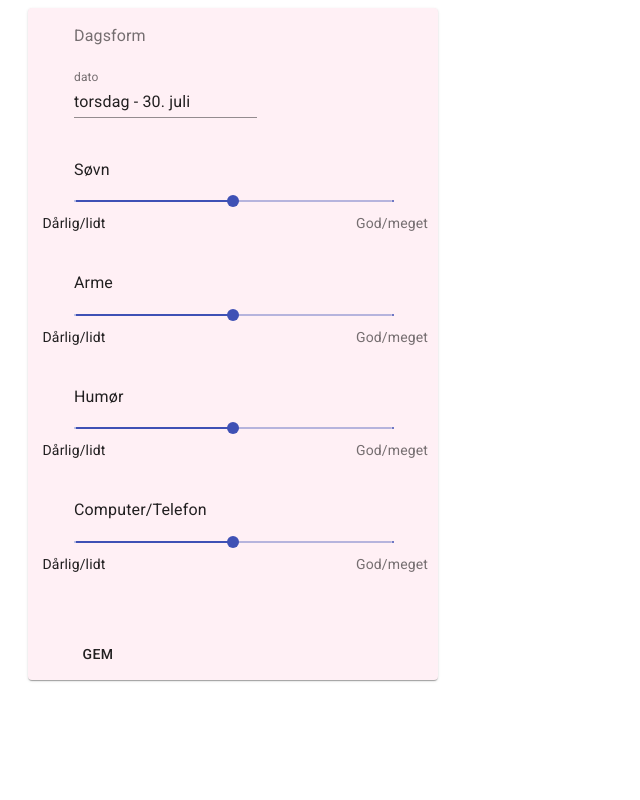
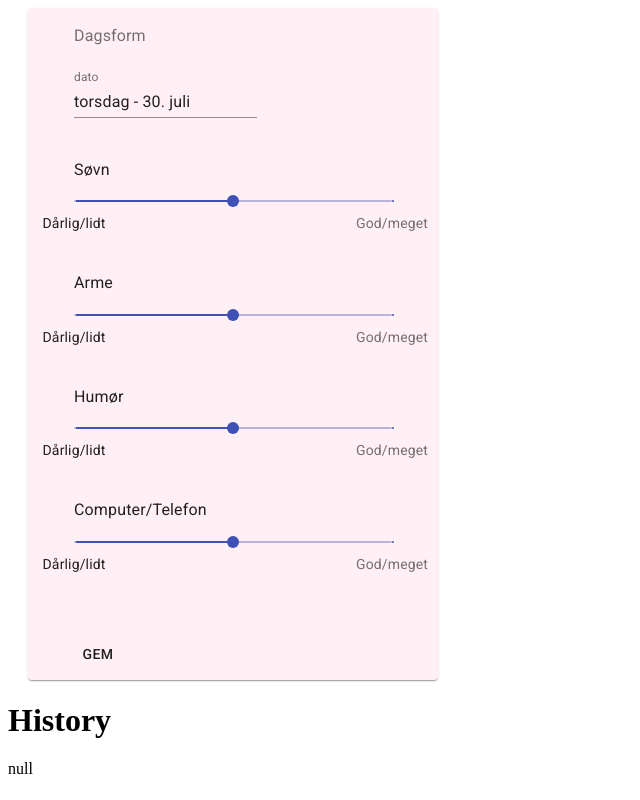
Before and after one commit to sepruda/health-tracker, a React (Create React App) app: page / in a window 1280 px wide. Shown: the whole page, without its empty margins (0-640 px from the left). Built offline with nearby package versions, Linux system fonts and the light colour scheme; no server answers; the database is empty.

Commit message:
feat: add history comp with DB connect

```diff
--- a/src/App.js
+++ b/src/App.js
@@ -6,6 +6,7 @@ import moment from 'moment'
 
 import 'moment/locale/da'
 
+import History from './History'
 import NewEntry from './NewEntry'
 
 moment.locales('da')
@@ -15,6 +16,7 @@ function App() {
     <StylesProvider injectFirst>
       <MuiPickersUtilsProvider utils={MomentUtils} locale="da">
         <NewEntry />
+        <History />
       </MuiPickersUtilsProvider>
     </StylesProvider>
   )
--- /dev/null
+++ b/src/History.js
@@ -0,0 +1,22 @@
+import React, { useEffect, useState } from 'react'
+
+import firebase from './Firebase/firebase'
+
+export default function History() {
+  const [entries, setEntries] = useState()
+
+  useEffect(() => {
+    const ref = firebase.database().ref('/entries')
+    ref.on('value', (snapshot) => {
+      const state = snapshot.val()
+      setEntries(state)
+    })
+  }, [])
+
+  return (
+    <div>
+      <h1>History</h1>
+      {JSON.stringify(entries, null, 2)}
+    </div>
+  )
+}
```
